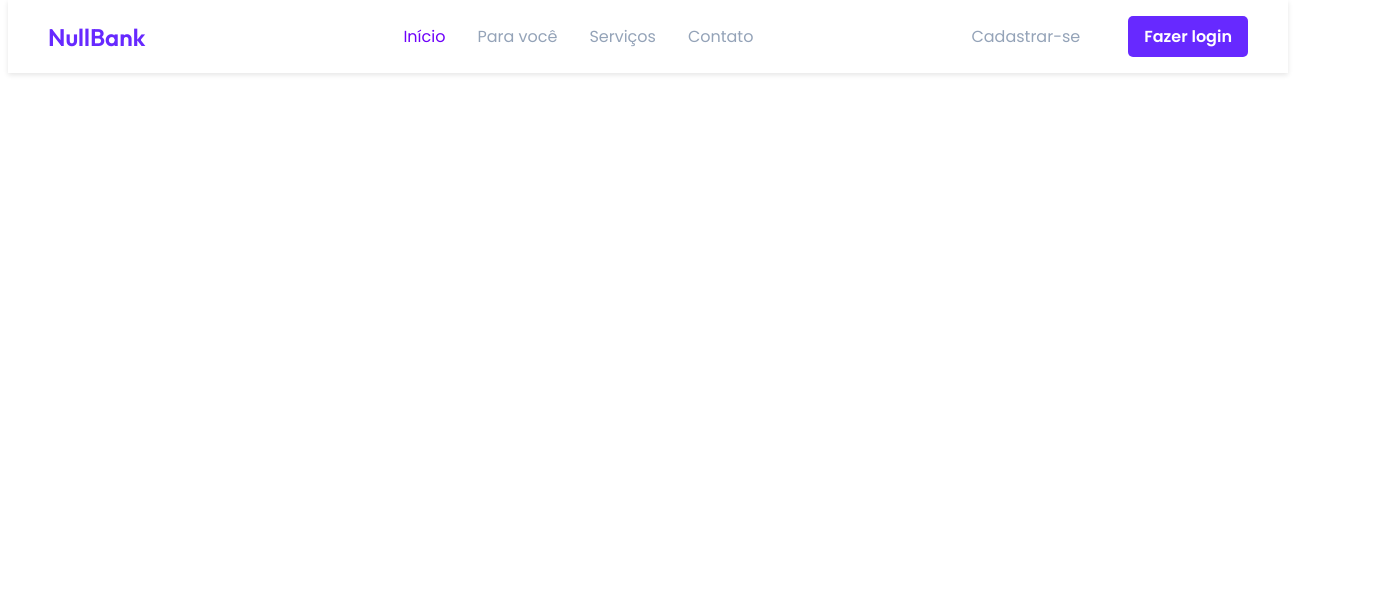
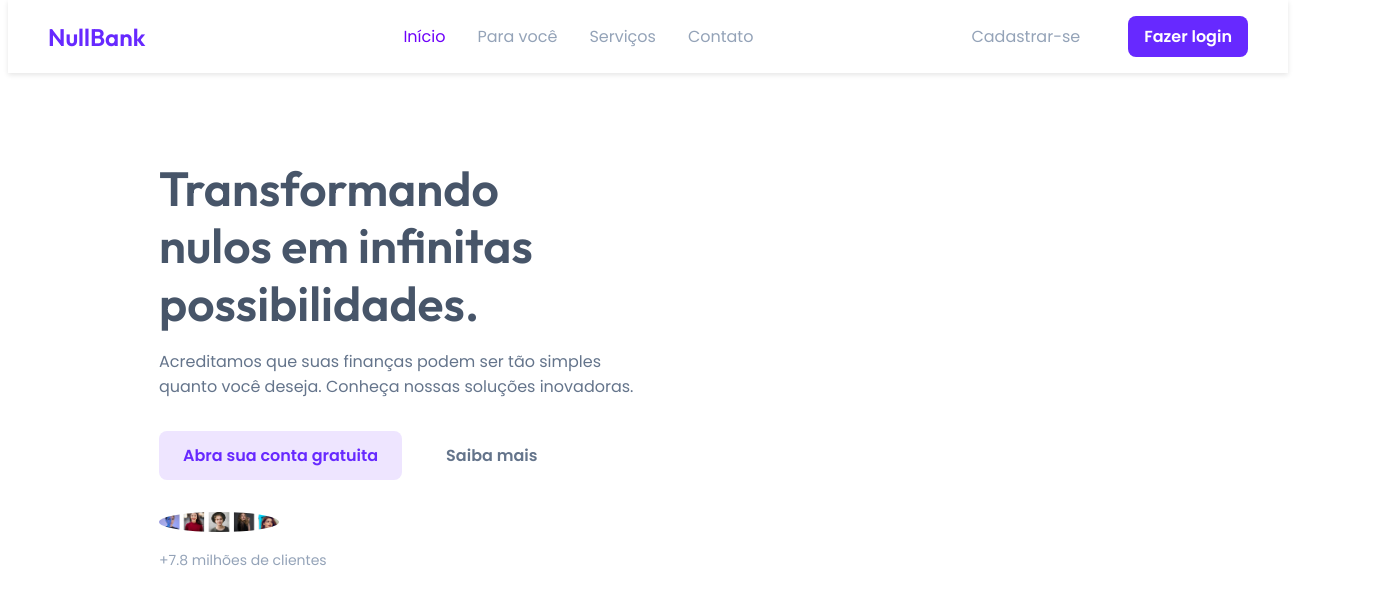
Before and after one commit to vanleybasso/ProjectNullBank, a plain HTML site: page index.html in a window 1280 px wide. Shown: the whole page, 1391 px wide, since content can reach past the window. Drawn offline with Linux system fonts and the light colour scheme.

Commit message:
Added left side banner.

```diff
--- a/css/styles.css
+++ b/css/styles.css
@@ -72,7 +72,7 @@ header {
     background-color: #6729FF;
     color: #ffffff;
     border: none;
-    border-radius: 5px;
+    border-radius: 8px;
     text-decoration: none;
     font-family: 'Poppins', sans-serif;
     font-weight: bold;
@@ -82,3 +82,94 @@ header {
 .btn-login:hover {
     background-color: #5600c9;
 }
+
+
+/* Main Section (Banner) */
+.banner-1 {
+    margin-top: 88px; /* Distance from the header */
+    padding-left: 119px; /* Distância de 119px da borda esquerda */
+    padding-right: 0; /* Remove qualquer padding da direita */
+    display: flex;
+    justify-content: flex-start; /* Alinha o conteúdo à esquerda */
+    align-items: center; /* Centraliza verticalmente */
+    width: 100%; /* Garante que ocupe toda a largura da tela */
+}
+
+.banner-white {
+    background-color: #fff; /* Assuming a white background for the banner */
+    padding: 2rem; /* Mantém o padding interno da seção */
+    width: 100%; /* Garante que ocupe toda a largura disponível */
+}
+
+.banner-1 h1 {
+    font-family: 'Outfit', sans-serif;
+    font-weight: 600;
+    font-size: 48px;
+    line-height: 1.2;
+    color: #475569;
+    margin-bottom: 1rem;
+}
+
+.banner-1 p {
+    font-family: 'Poppins', sans-serif;
+    font-size: 16px;
+    color: #64748B;
+    margin-bottom: 2rem;
+    max-width: 100%;
+    word-wrap: break-word; /* Força a quebra de palavras */
+    white-space: normal; /* Permite que o texto quebre corretamente */
+}
+
+
+.banner-buttons {
+    display: flex;
+    gap: 20px; /* Ajustado para 20px */
+    margin-bottom: 2rem;
+}
+
+  .banner-buttons .btn-1 {
+    padding: 0.75rem 1.5rem;
+    background-color: #EEE5FF;
+    color: #6729FF;
+    border-radius: 8px;
+    font-family: 'Poppins', sans-serif;
+    font-weight: bold;
+    text-decoration: none;
+    transition: background-color 0.3s;
+  }
+
+
+
+  .banner-buttons .btn-2 {
+    padding: 0.75rem 1.5rem;
+    color: #64748B;
+    border-radius: 8px;
+    font-family: 'Poppins', sans-serif;
+    font-weight: bold;
+    text-decoration: none;
+    transition: background-color 0.3s, color 0.3s;
+  }
+
+
+
+  .clients-info {
+    display: flex;
+    align-items: flex-start; /* Alinha à esquerda */
+    gap: 1rem;
+    font-family: 'Poppins', sans-serif;
+    font-size: 14px;
+    color: #94A3B8;
+    flex-direction: column; /* Alinha os itens verticalmente */
+    justify-content: center; /* Garante que a imagem e o texto fiquem centralizados */
+}
+
+.clients-info img {
+    width: 120px;
+    border-radius: 50%;
+}
+
+.clients-info span {
+    margin-top: 0.1rem; /* Espaço entre o avatar e o texto */
+    font-size: 14px;
+    color: #94A3B8;
+}
--- a/index.html
+++ b/index.html
@@ -27,5 +27,22 @@
             </div>
         </nav>
     </header>
+    <main>
+        <section class="banner-1">
+        <div class="banner-white">
+            <h1>Transformando <br> nulos em infinitas <br> possibilidades.</h1>
+            <p>Acreditamos que suas finanças podem ser tão simples <br> quanto você deseja. Conheça nossas soluções inovadoras.</p>
+            <div class="banner-buttons">
+                <a href="#" class="btn-1">Abra sua conta gratuita</a>
+                <a href="#" class="btn-2">Saiba mais</a>
+            </div>
+            <div class="clients-info">
+                <img src="./assets/avatar.png" alt="Avatares de clientes">
+                <span>+7.8 milhões de clientes</span>
+            </div>
+        </div>
+    </section>
+    </main>
+
 </body>
 </html>
```
Also changed, not shown: assets/avatar-1.png (added), assets/avatar-2.png (added), assets/avatar-3.png (added), assets/avatar-4.png (added), assets/avatar-5.png (added), assets/avatar.png (added), assets/dollar.jpg (added), assets/earth.png (added), assets/mobile.png (added), assets/user.png (added).
